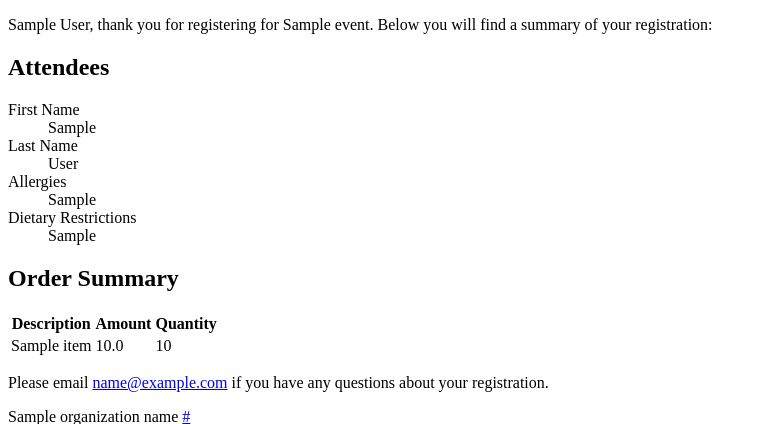
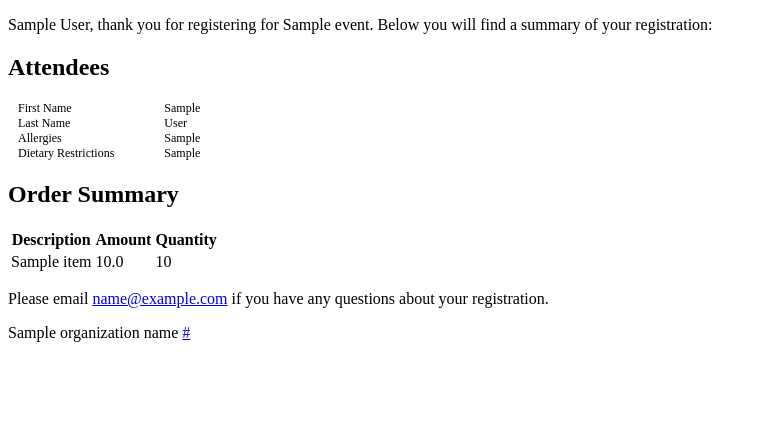
Before and after one commit to rstackhouse/assemble, a Flask app: template templates/participant-email.html in a window 1280 px wide. Shown: the top 424 px of the page, without its empty margins (0-762 px from the left). Run offline with Flask 2, Linux system fonts and the light colour scheme; tables that the repository leaves empty hold one stand-in row (values such as "Sample post"); the template is opened without the code that fills it: values that come from a table or form of the project are taken from there, most other values are stand-ins (such as "Sample title", 1, 10 or a date in 2020).

Commit message:
Fix email template.

```diff
--- a/static/campout.html
+++ b/static/campout.html
@@ -45,6 +45,7 @@
 	</div>
 
 	<div id="final">
+		<h2 id="thanks"></h2>
 		<div id="finalScouts"></div>
 		<div id="finalSiblings"></div>
 		<div id="finalAdults"></div>
--- a/static/js/campout.js
+++ b/static/js/campout.js
@@ -665,6 +665,7 @@
 			$('#adults').html(adultsHtml);
 		}
 		else {
+			$('#thanks').html('Thank you for registering!');
 			$('#registrationCarousel').hide();
 			$('#finalScouts').html(scoutsHtml);
 			$('#finalSiblings').html(siblingsHtml);
--- a/templates/participant-email.html
+++ b/templates/participant-email.html
@@ -1,12 +1,33 @@
 <!doctype html>
 <html>
     <head>
+        <style type="text/css">
+            .participant-list dl,
+            .participant-list dt {
+              font-size: 12px;
+            }
+
+            .participant-list dl {
+              display: grid;
+              grid-template-columns: max-content auto;
+            }
+
+            .participant-list dt {
+              grid-column-start: 1;
+              padding: 0px 10px;
+            }
+
+            .participant-list dd {
+              grid-column-start: 2;
+            }
+        </style>
     </head>
     <body>
         <main>
             <p>{{ participant.first_name }} {{ participant.last_name }}, thank you for registering for {{ event.name }}. Below you will find a summary of your registration:</p>
 
             <h2>Attendees</h2>
+            <div class="participant-list">
             {% for attendee in participants %}
                 <dl>
                     <dt>First Name</dt><dd>{{ attendee.first_name }}</dd>
@@ -15,6 +36,7 @@
                     <dt>Dietary Restrictions</dt><dd>{{ attendee.dietary_restrictions }}</dd>
                 </dl>
             {% endfor %}
+            </div>
 
             <h2>Order Summary</h2>
             <table>
```
